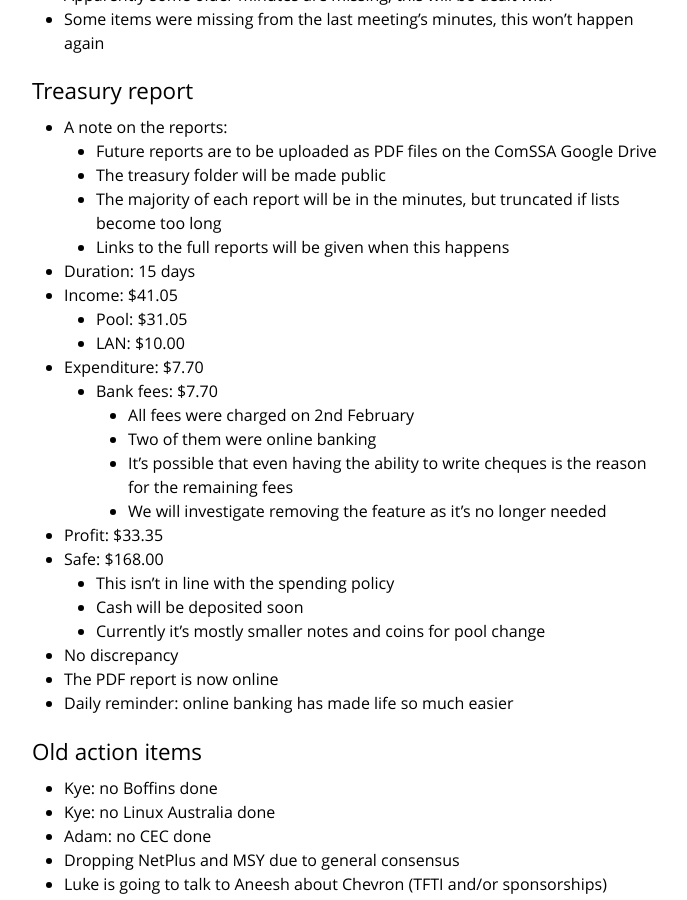
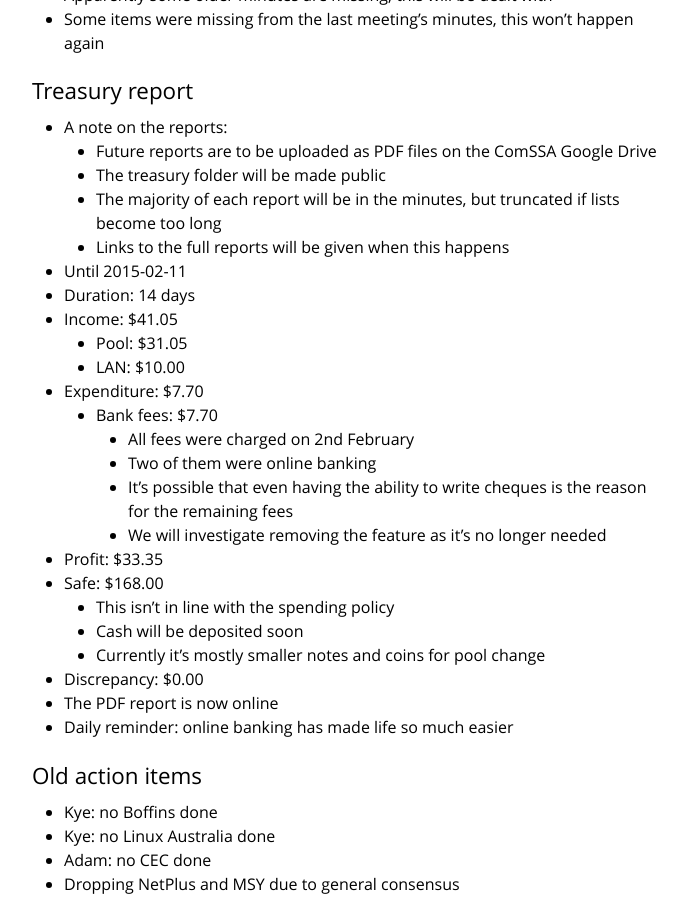
Before and after one commit to ComSSA/www.comssa.org.au, a Jekyll site: the page built from minutes/2015-02-11/index.md, in a window 1280 px wide and 900 px high, scrolled down 571 px. Shown: the whole window, without its empty margins (288-975 px from the left). Built offline with Jekyll 4.4.1, drawn with Linux system fonts in a browser that asks for light colours.

Commit message:
fix treasury duration

```diff
--- a/minutes/2015-02-11/index.md
+++ b/minutes/2015-02-11/index.md
@@ -31,7 +31,8 @@ title: Minutes for 2015-02-11
     * The treasury folder will be made public
     * The majority of each report will be in the minutes, but truncated if lists become too long
     * Links to the full reports will be given when this happens
-  * Duration: 15 days
+  * Until 2015-02-11
+  * Duration: 14 days
   * Income: $41.05
     * Pool: $31.05
     * LAN: $10.00
@@ -46,7 +47,7 @@ title: Minutes for 2015-02-11
     * This isn't in line with the spending policy
     * Cash will be deposited soon
     * Currently it's mostly smaller notes and coins for pool change
-  * No discrepancy
+  * Discrepancy: $0.00
   * The PDF report is now online
   * Daily reminder: online banking has made life so much easier
 
```
